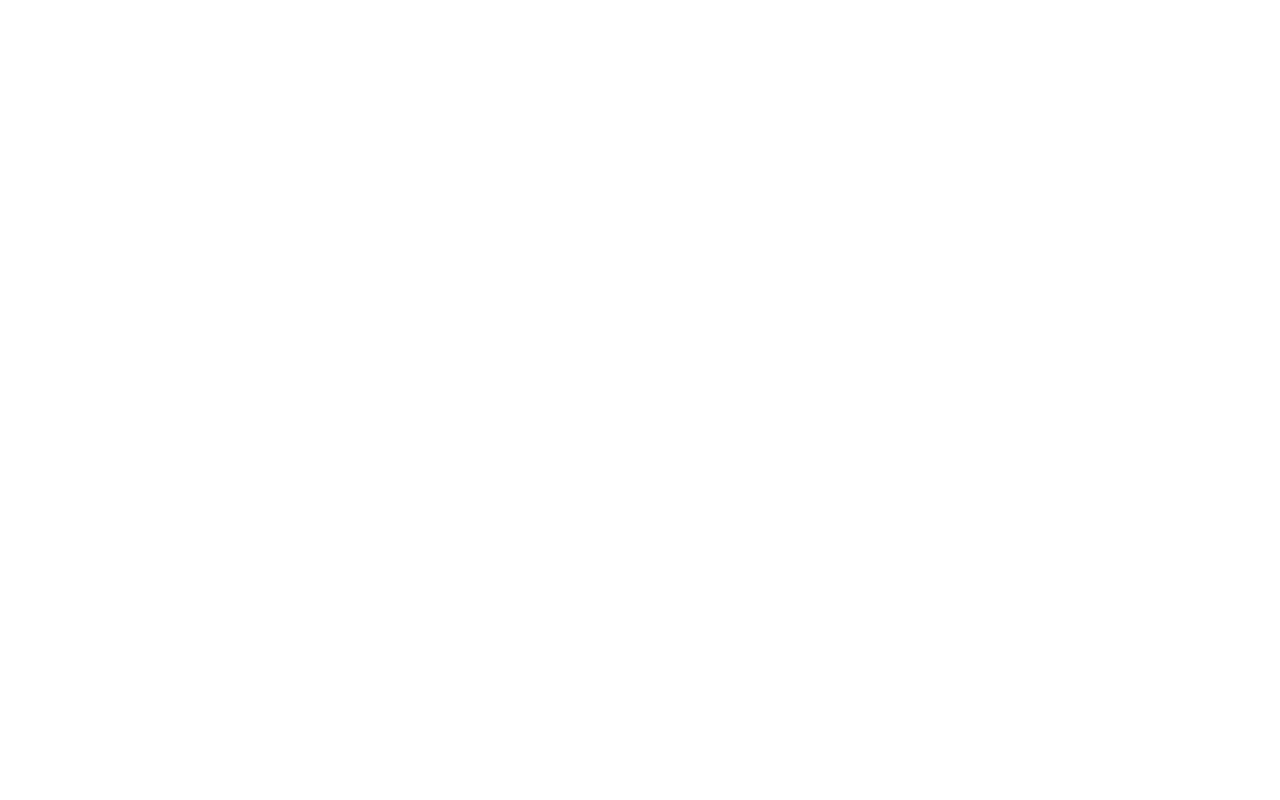
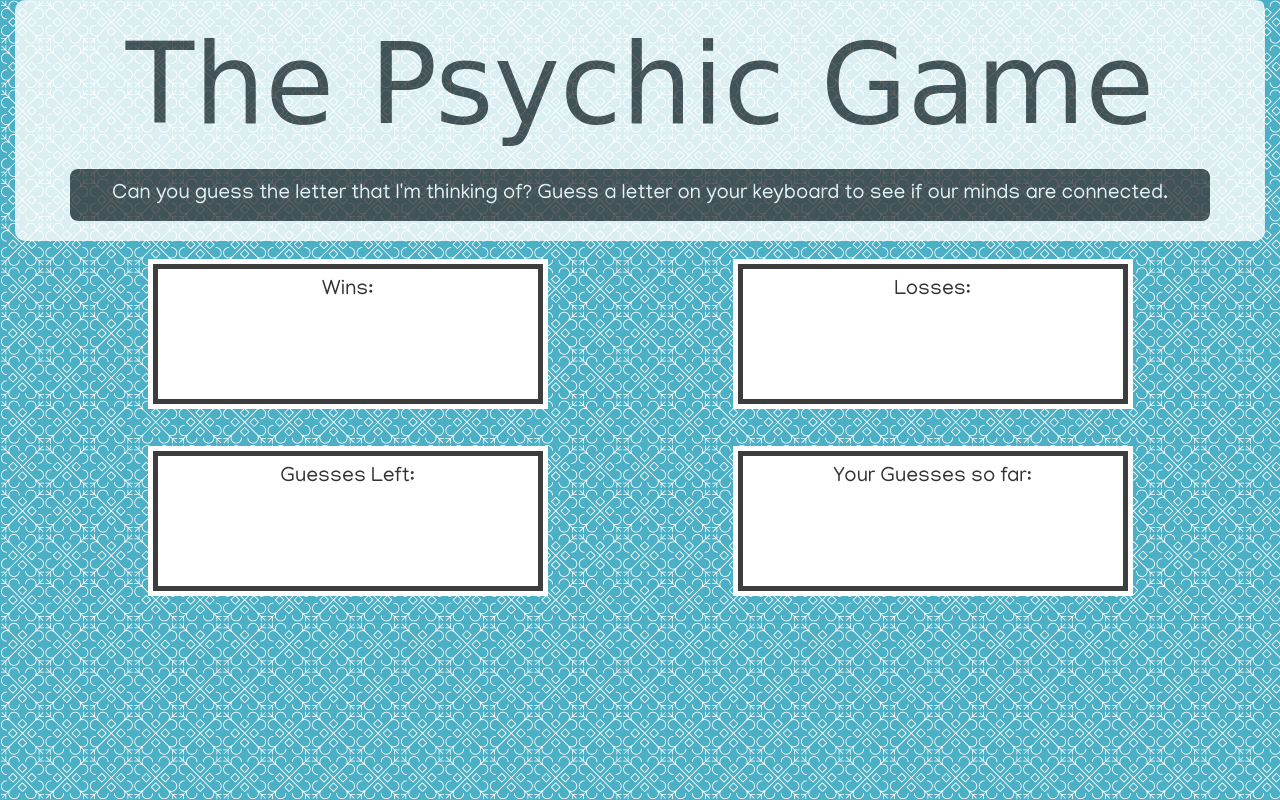
Before and after one commit to wandrew8/Psychic-Game, a plain HTML site: page index.html in a window 1280 px wide. Drawn offline with nearby package versions, Linux system fonts and the light colour scheme; a web font is replaced by a local one.

Commit message:
HTML, CSS styling complete, JS with some to still work out

```diff
--- a/assets/css/style.css
+++ b/assets/css/style.css
@@ -0,0 +1,52 @@
+body {
+    background-image: url("../images/morocco-blue.png")
+}
+
+header {
+    background-color: #fff;
+    border-radius: 10px;
+    opacity: 0.8;
+}
+
+h1 {
+    font-family: 'Skranji', cursive;
+    font-size: 8em;
+    text-align: center;
+    margin: 2%;
+    color: #3d3d3d;
+    opacity: 1;
+
+}
+
+h2 {
+    font-family: 'Manjari', sans-serif;
+    font-size: 3em;
+    background-color: #3d3d3d;
+    text-align: center;
+    color: #fff;
+    padding: 1%;
+    opacity: 1;
+    border-radius: 8px;
+}
+
+p, span {
+    padding: 2%;
+    font-size: 1.5em;
+    font-family: 'Manjari', sans-serif;
+
+}
+
+
+.data {
+    height: 10em;
+    background-color: #fff;
+    text-align: center;
+    border: 5px solid #3d3d3d;
+    outline: 5px solid #fff;
+    margin: 2% 0;
+
+}
+
+.row {
+    align-content: center;
+}
--- a/assets/javascript/game.js
+++ b/assets/javascript/game.js
@@ -1,26 +1,51 @@
+//Array listing options for computer
+var computersArray = ["a", "b", "c", "d", "e", "f", "g", "h", "i", "j", "k", "l", "m", "n", "o", "p", "q", "r", "s", "t", "u", "v", "w", "x", "y", "z"];
 
 
+var wins = 0;
+var losses = 0;
+var guessesRemaining = 9;
+var lettersGuessed = [];
+var computerLetter = computersArray[Math.floor(Math.random() * computersArray.length)];
 
-var computersGuess = ["a", "b", "c", "d", "e", "f", "g", "h", "i", "j", "k", "l", "m", "n", "o", "p", "q", "r", "s", "t", "u", "v", "w", "x", "y", "z"];
+//Variables linked to HTML IDs
+var winsText = document.getElementById("wins");
+var lossesText = document.getElementById("losses");
+var guessesRemainingText = document.getElementById("remaining");
+var lettersGuessedText = document.getElementById("guessed");
 
-document.onkeyup = function () {
+//Set a computer guess to the console
+var computerLetter = computersArray[Math.floor(Math.random() * computersArray.length)];
+console.log("The computer guessed: " + computerLetter);
 
-// Logs the letters guessed on the keyboard
+//This function is run whenever the user presses a key
+document.onkeyup = function (event) {
 
-    var userGuess = String.fromCharCode(event.keyCode).toLowerCase();
+    var userGuess = event.key;
+    console.log("You Guessed: " + userGuess);
 
-// Pulls a random item from the hangmanWords array
 
-    var randomWord = computersGuess[Math.floor(Math.random() * computersGuess.length)];
+    //Handles correct guesses
+    if (userGuess === computerLetter) {
+        wins++;
+        console.log("Now the computer guessed " + computerLetter);
+    } else {
+        guessesRemaining--;
+        lettersGuessed.push(userGuess);
+        lettersGuessedText.textContent = userGuess;
+    }
 
-    console.log(userGuess);
-    addLetters();
+    //Resets game when guesses run out
+    if (guessesRemaining === 0) {
+        losses++;
+        guessesRemaining = 9;
+        console.log("Now the computer guessed " + computerLetter);
+    }
 
-    function addLetters() {
-        document.getElementById("alreadyGuessed"),textContent = userGuess;
-    }
-    document.onkeyup = function (event) {
-        var userGuess = event.key;
+    winsText.textContent = wins;
+    lossesText.textContent = losses;
+    guessesRemainingText.textContent = guessesRemaining;
+}
 
-}
-}
+//Tried to push "userGuess" to "lettersGuessed" array to show multiple guessed letters
+//Computer pulls a random letter, but retains the same letter for each round
--- a/index.html
+++ b/index.html
@@ -5,6 +5,7 @@
     <meta charset="UTF-8">
     <meta name="viewport" content="width=device-width, initial-scale=1.0">
     <meta http-equiv="X-UA-Compatible" content="ie=edge">
+    <link href="https://fonts.googleapis.com/css?family=Manjari|Skranji:700&display=swap" rel="stylesheet">
     <link rel="stylesheet" href="assets/css/reset.css">
     <link rel="stylesheet" href="https://stackpath.bootstrapcdn.com/bootstrap/3.4.1/css/bootstrap.min.css"
         integrity="sha384-HSMxcRTRxnN+Bdg0JdbxYKrThecOKuH5zCYotlSAcp1+c8xmyTe9GYg1l9a69psu" crossorigin="anonymous">
@@ -13,8 +14,51 @@
 </head>
 
 <body>
+    <div class="container-fluid">
+        <header>
+            <div class="container main">
+                <h1>The Psychic Game</h1>
+                <h2 class="lead">Can you guess the letter that I'm thinking of? Guess a letter on your keyboard to see
+                    if
+                    our minds are connected.</h2>
+            </div>
+        </header>
 
-    <script src="assets/javascript/game.js"></script>
+        <div class="container">
+            <div class="row">
+                <div class="col-md-1"></div>
+
+                <div class="col-md-4 data">
+                    <p>Wins:</p>
+                    <p id="wins"></p>
+                </div>
+                <div class="col-md-2"></div>
+                <div class="col-md-4 data">
+                    <p>Losses:</p>
+                    <p id="losses"></p>
+                </div>
+                <div class="col-md-1">
+                </div>
+            </div>
+            <div class="row">
+                <div class="col-md-1"></div>
+                <div class="col-md-4 data">
+                    <p>Guesses Left:</p>
+                    <p id="remaining"></p>
+                </div>
+                <div class="col-md-2"></div>
+                <div class="col-md-4 data">
+                    <p>Your Guesses so far:</p>
+                    <p id="guessed"></p>
+                </div>
+                <div class="col-md-1"></div>
+            </div>
+        </div>
+
+
+
+
+        <script src="assets/javascript/game.js"></script>
 </body>
 
 </html>
```
Also changed, not shown: assets/images/morocco-blue.png (added), assets/images/psychic.gif (added).
